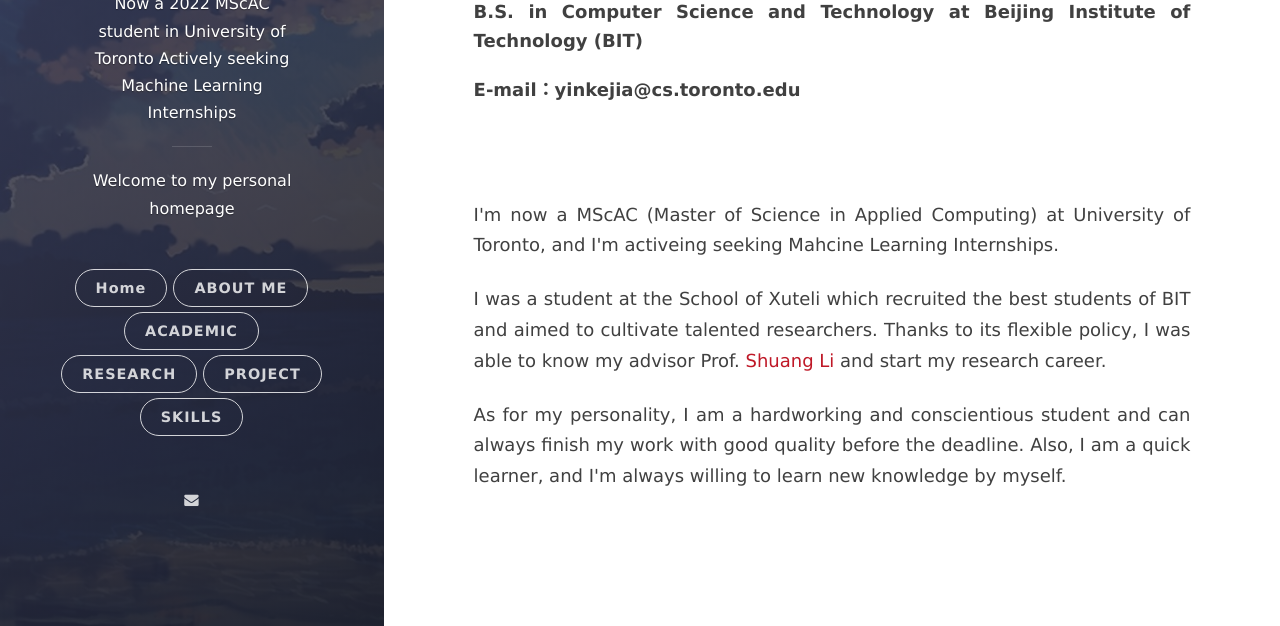
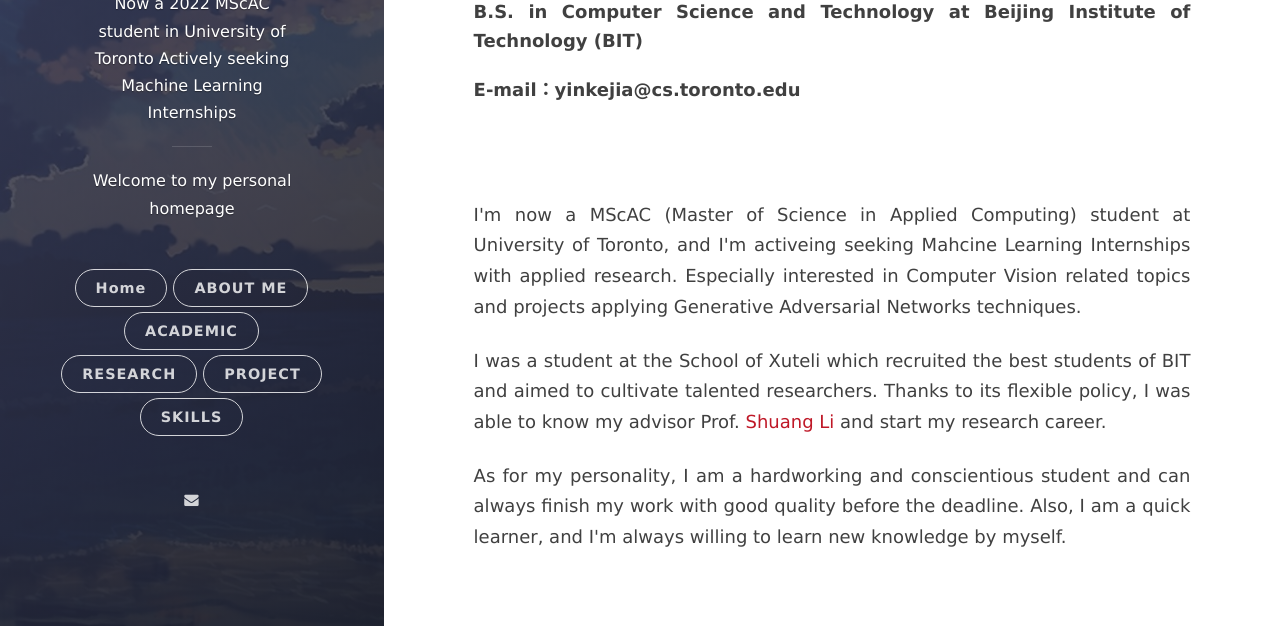
Before and after one commit to yinkejia/yinkejia.github.io, a Jekyll site: the page built from _posts/2022-08-31-ABOUT-ME.markdown, in a window 1280 px wide and 926 px high, cut to the strip 300-926 px from the top of the window. Built offline with Jekyll 4.4.1, drawn with Linux system fonts in a browser that asks for light colours; nearby versions of some CDN libraries.

Commit message:
Update 2022-08-31-ABOUT-ME.markdown

```diff
--- a/_posts/2022-08-31-ABOUT-ME.markdown
+++ b/_posts/2022-08-31-ABOUT-ME.markdown
@@ -12,7 +12,7 @@ date: 2022-08-31 15:32:24.000000000 +09:00
 
 <br><br>
 <font size="4">
-<p>I'm now a MScAC (Master of Science in Applied Computing) at University of Toronto, and I'm activeing seeking Mahcine Learning Internships.</p>
+<p>I'm now a MScAC (Master of Science in Applied Computing) student at University of Toronto, and I'm activeing seeking Mahcine Learning Internships with applied research. Especially interested in Computer Vision related topics and projects applying Generative Adversarial Networks techniques. </p>
 <p>I was a student at the School of Xuteli which recruited the best students of BIT and aimed to cultivate talented researchers. Thanks to its flexible policy, I was able to know my advisor Prof. <a href="http://shuangli.xyz/" target="_blank">Shuang Li</a> and start my research career.</p>
 <p>As for my personality, I am a hardworking and conscientious student and can always finish my work with good quality before the deadline. Also, I  am a quick learner, and I'm always willing to learn new knowledge by myself.</p>
 </font>
```
